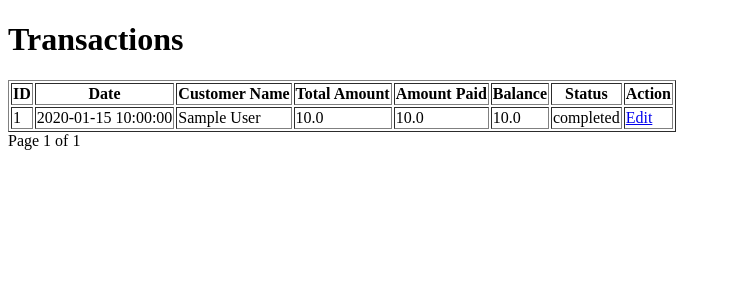
After one commit to mufatech/mukfau_business_app, a Flask app: page /transactions in a window 1280 px wide. The commit adds this page. Shown: the top 300 px of the page, without its empty margins (0-731 px from the left). Run offline with Flask 3, Linux system fonts and the light colour scheme; tables that the repository leaves empty hold one stand-in row (values such as "Sample post").

Commit message:
Transaction updated

```diff
--- a/app/routes/root/__init__.py
+++ b/app/routes/root/__init__.py
@@ -3,6 +3,7 @@ from .success import success_page
 from ..admin.record_sale import record_sale
 from ..root.add_expenses import add_expenses
 from ..root.edit_transaction import edit_transaction
+from .view_transactions import view_transactions
 # from .products import product_page
 # from .about import about_page
 # from .contact import contact_page
--- a/app/routes/root/add_expenses.py
+++ b/app/routes/root/add_expenses.py
@@ -20,6 +20,10 @@ def add_expenses():
 
             # Deduct from product stock
             product.stock -= amount
+
+            if amount <= 0:
+                flash("Amount must be greater than zero.", "danger")
+                return redirect(url_for('add_expenses'))
 
             # Add expense
             expenses = Expenses(date=date, amount=amount, purpose=purpose, product_id=product_id)
--- /dev/null
+++ b/app/routes/root/view_transactions.py
@@ -0,0 +1,14 @@
+from flask import render_template, request, redirect, url_for, flash
+from app import app, db
+from app.models.product import Transaction
+
+@app.route('/transactions')
+def view_transactions():
+
+    # Get the current page number from the query string, default to page 1
+    page = request.args.get('page', 1, type=int)
+
+    # Query the transactions with pagination, 15 items per page
+    transactions = Transaction.query.paginate(page=page, per_page=20)
+    #transactions = Transaction.query.all()  # Fetch all transactions
+    return render_template('root/view_transactions.html', transactions=transactions)
--- a/app/templates/admin/sales_report.html
+++ b/app/templates/admin/sales_report.html
@@ -48,7 +48,7 @@
                                             <td class="cell">{{ sale.transaction.balance }}</td>
                                             <td class="cell">{{ sale.transaction.status }}</td>
                                             <td class="cell">
-                                                <a href="{{ url_for('transaction_details', transaction_id=sale.transaction_id) }}">View Details</a>
+                                                <a href="{{ url_for('view_transactions', transaction_id=sale.transaction_id) }}">View Details</a>
                                             </td>
                                         </tr>
                                         {% else %}
--- a/app/templates/root/base.html
+++ b/app/templates/root/base.html
@@ -54,8 +54,10 @@
                             <div class="header__top__hover">
                                 <span>View Sales <i class="arrow_carrot-down"></i></span>
                                 <ul>
-                                    <!-- <li>EUR</li>
-                                    <li>USD</li> -->
+                                    <li><a href="{{ url_for('view_transactions') }}">View Transaction</a></li>
+                                    <li><a href="#">USD</a></li> <!-- Example link for USD -->
+                                </ul>
+                            </div>
                                 </ul>
                             </div>
                         </div>
--- /dev/null
+++ b/app/templates/root/view_transactions.html
@@ -0,0 +1,53 @@
+<!DOCTYPE html>
+<html lang="en">
+<head>
+    <meta charset="UTF-8">
+    <title>Transactions</title>
+</head>
+<body>
+    <h1>Transactions</h1>
+    <table border="1">
+        <thead>
+            <tr>
+                <th>ID</th>
+                <th>Date</th>
+                <th>Customer Name</th>
+                <th>Total Amount</th>
+                <th>Amount Paid</th>
+                <th>Balance</th>
+                <th>Status</th>
+                <th>Action</th>
+            </tr>
+        </thead>
+        <tbody>
+            {% for transaction in transactions %}
+            <tr>
+                <td>{{ transaction.id }}</td>
+                <td>{{ transaction.date.strftime('%Y-%m-%d %H:%M:%S') }}</td>
+                <td>{{ transaction.customer.name }}</td>
+                <td>{{ transaction.total_amount }}</td>
+                <td>{{ transaction.amount_paid }}</td>
+                <td>{{ transaction.balance }}</td>
+                <td>{{ transaction.status }}</td>
+                <td>
+                    <a href="{{ url_for('edit_transaction', transaction_id=transaction.id) }}">Edit</a>
+                </td>
+            </tr>
+            {% endfor %}
+        </tbody>
+    </table>
+
+     <!-- Pagination Links -->
+     <div>
+        {% if transactions.has_prev %}
+            <a href="{{ url_for('view_transactions', page=transactions.prev_num) }}">Previous</a>
+        {% endif %}
+
+        <span>Page {{ transactions.page }} of {{ transactions.pages }}</span>
+
+        {% if transactions.has_next %}
+            <a href="{{ url_for('view_transactions', page=transactions.next_num) }}">Next</a>
+        {% endif %}
+    </div>
+</body>
+</html>
```
Also changed, not shown: app/models/product.py (+3 -5 lines), app/routes/root/edit_transaction.py (+10 -5 lines), app/templates/root/edit_transaction.html (+7 -4 lines), app/templates/root/transaction_details.html (deleted, +0 -53 lines), app/routes/admin/__init__.py (line endings or trailing spaces).
